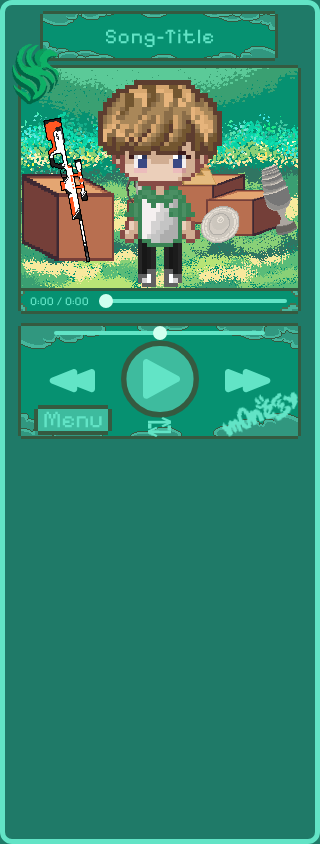
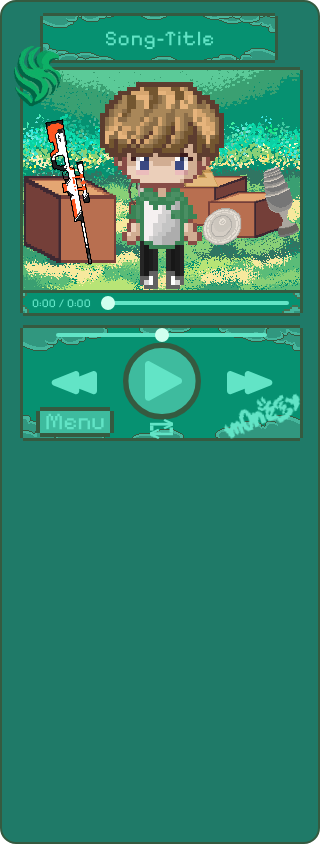
Before and after one commit to Aoiix/M0NESY-Music-Widget-App, an Electron app: page index.html in a window 320 px wide. Drawn offline with Linux system fonts and the light colour scheme; no server answers.

Commit message:
Fixed window bug

```diff
--- a/styles.css
+++ b/styles.css
@@ -9,6 +9,7 @@ html {
   margin: 0;
   padding: 0;
   background: transparent;
+  border-radius: var(--window-radius);
   overflow: hidden;
 }
 
@@ -17,16 +18,9 @@ body {
   padding: 0;
   width: 100%;
   height: 100%;
-  border: 5px solid #62E4C6;
-  border-radius: var(--window-radius);
   box-sizing: border-box;
-  background-color: #1F7A68;
+  background: transparent;
   overflow: hidden;
-
-  image-rendering: pixelated;
-
-  user-select: none;
-  -webkit-app-region: drag;
 }
 
 body::before {
@@ -34,7 +28,25 @@ body::before {
 }
 
 .app {
-  padding: 16px;
+  width: 100%;
+  height: 100%;
+  padding: 0;
+  background: transparent;
+  overflow: visible;
+
+  image-rendering: pixelated;
+  user-select: none;
+  -webkit-app-region: drag;
+}
+
+#m0NESYaudioplayer {
+  position: relative;
+  width: 100%;
+  height: 100%;
+  background-color: #1F7A68;
+  border: 2px solid #355A40;
+  border-radius: 16px;
+  overflow: hidden;
 }
 
 button,
```
Also changed, not shown: main.js (+8 -7 lines), index.html (line endings or trailing spaces).
